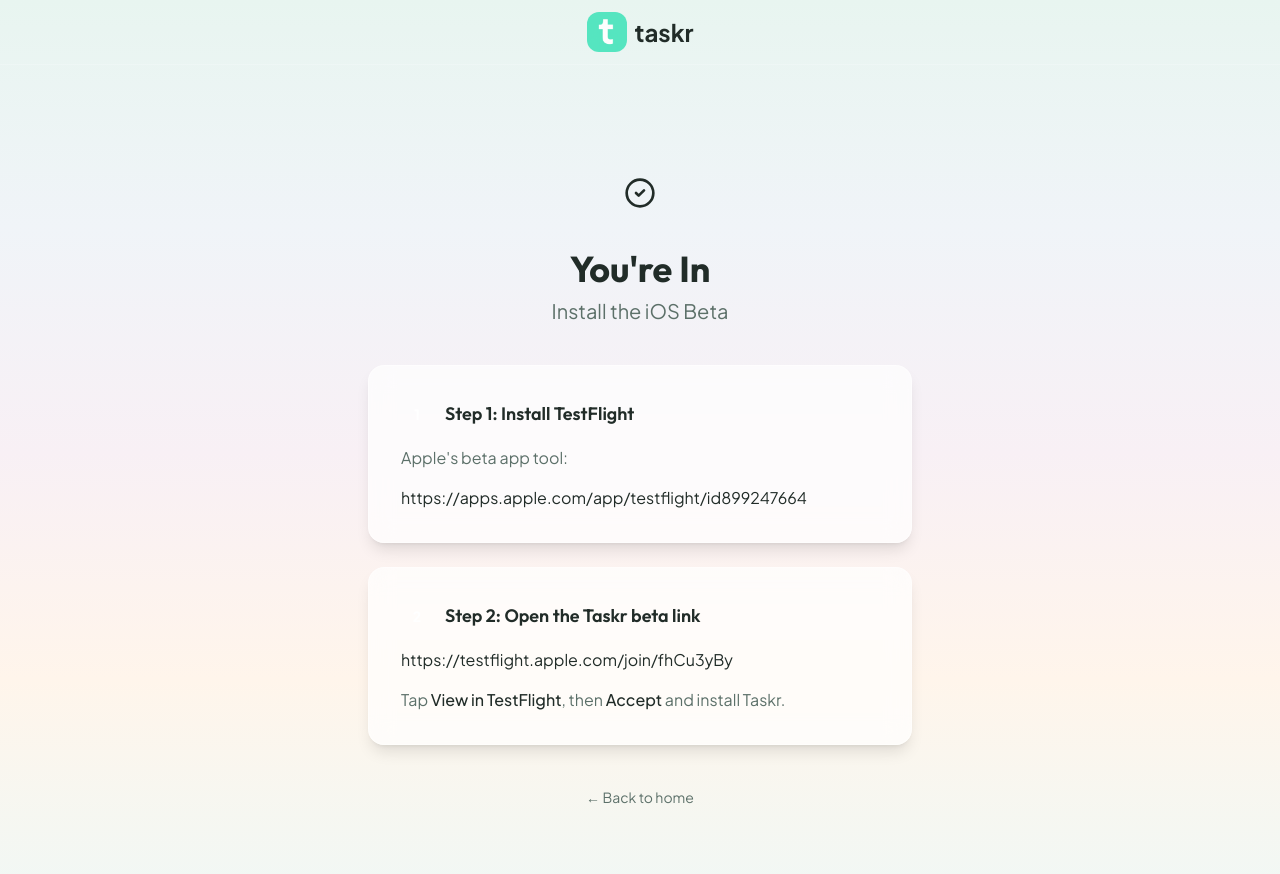
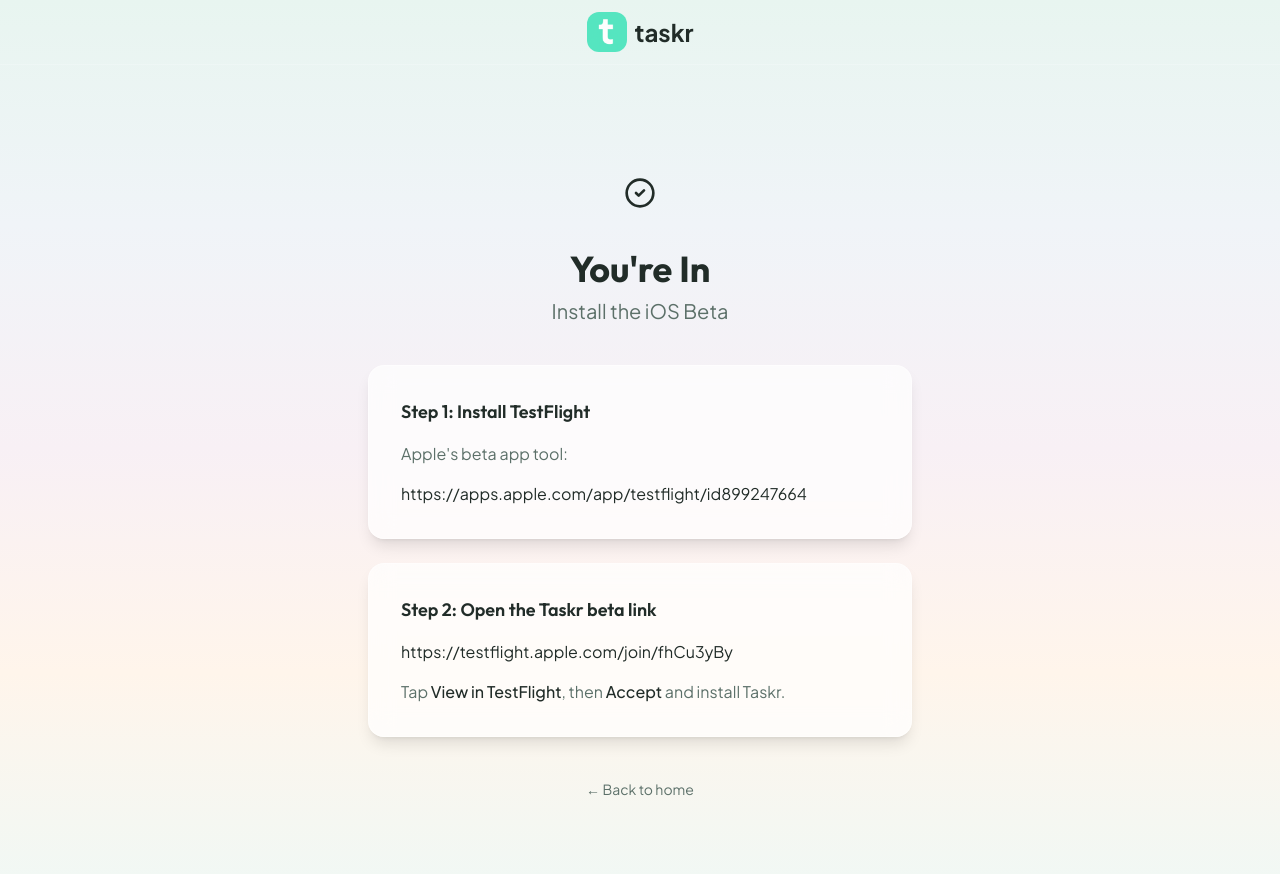
Before and after one commit to johnnywalker100/taskrsite, a Next.js app: page /testflight-thank-you in a window 1280 px wide. Shown: the top 874 px of the page. Built offline with nearby package versions, Linux system fonts and the light colour scheme.

Commit message:
Remove redundant step badges, keep numbered text labels

```diff
--- a/src/pages/testflight-thank-you.tsx
+++ b/src/pages/testflight-thank-you.tsx
@@ -41,12 +41,7 @@
 
           {/* Step 1 */}
           <div className="glass rounded-2xl border border-white/40 p-6 sm:p-8 shadow-lg mb-6">
-            <div className="flex items-center gap-3 mb-4">
-              <div className="w-8 h-8 rounded-full bg-mint-dark text-white flex items-center justify-center font-bold text-sm">
-                1
-              </div>
-              <h2 className="text-lg font-semibold text-foreground">Step 1: Install TestFlight</h2>
-            </div>
+            <h2 className="text-lg font-semibold text-foreground mb-4">Step 1: Install TestFlight</h2>
             <p className="text-muted-foreground mb-4">
               Apple's beta app tool:
             </p>
@@ -62,12 +57,7 @@
 
           {/* Step 2 */}
           <div className="glass rounded-2xl border border-white/40 p-6 sm:p-8 shadow-lg mb-6">
-            <div className="flex items-center gap-3 mb-4">
-              <div className="w-8 h-8 rounded-full bg-mint-dark text-white flex items-center justify-center font-bold text-sm">
-                2
-              </div>
-              <h2 className="text-lg font-semibold text-foreground">Step 2: Open the Taskr beta link</h2>
-            </div>
+            <h2 className="text-lg font-semibold text-foreground mb-4">Step 2: Open the Taskr beta link</h2>
             <a
               href="https://testflight.apple.com/join/fhCu3yBy"
               target="_blank"
```
